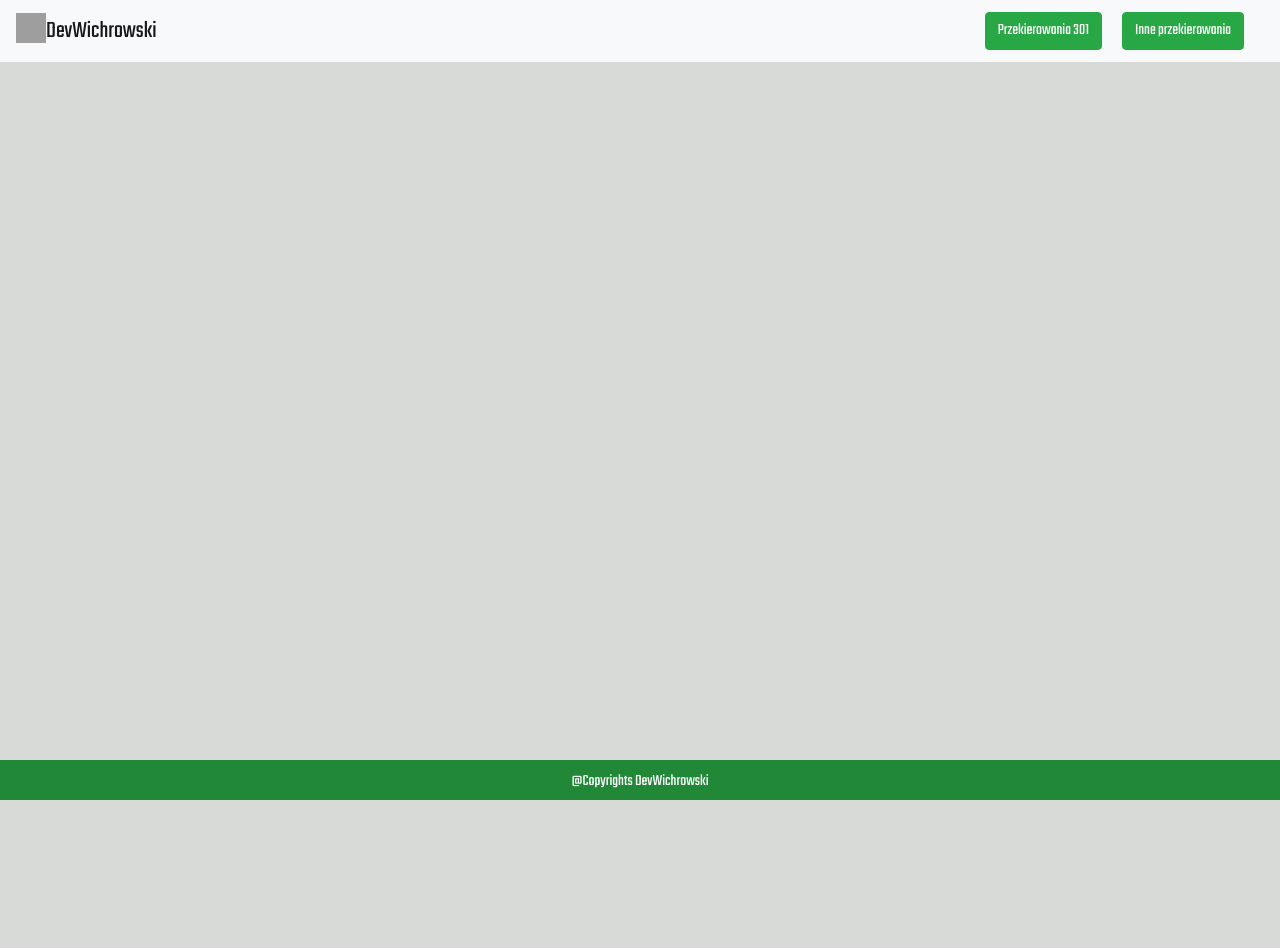
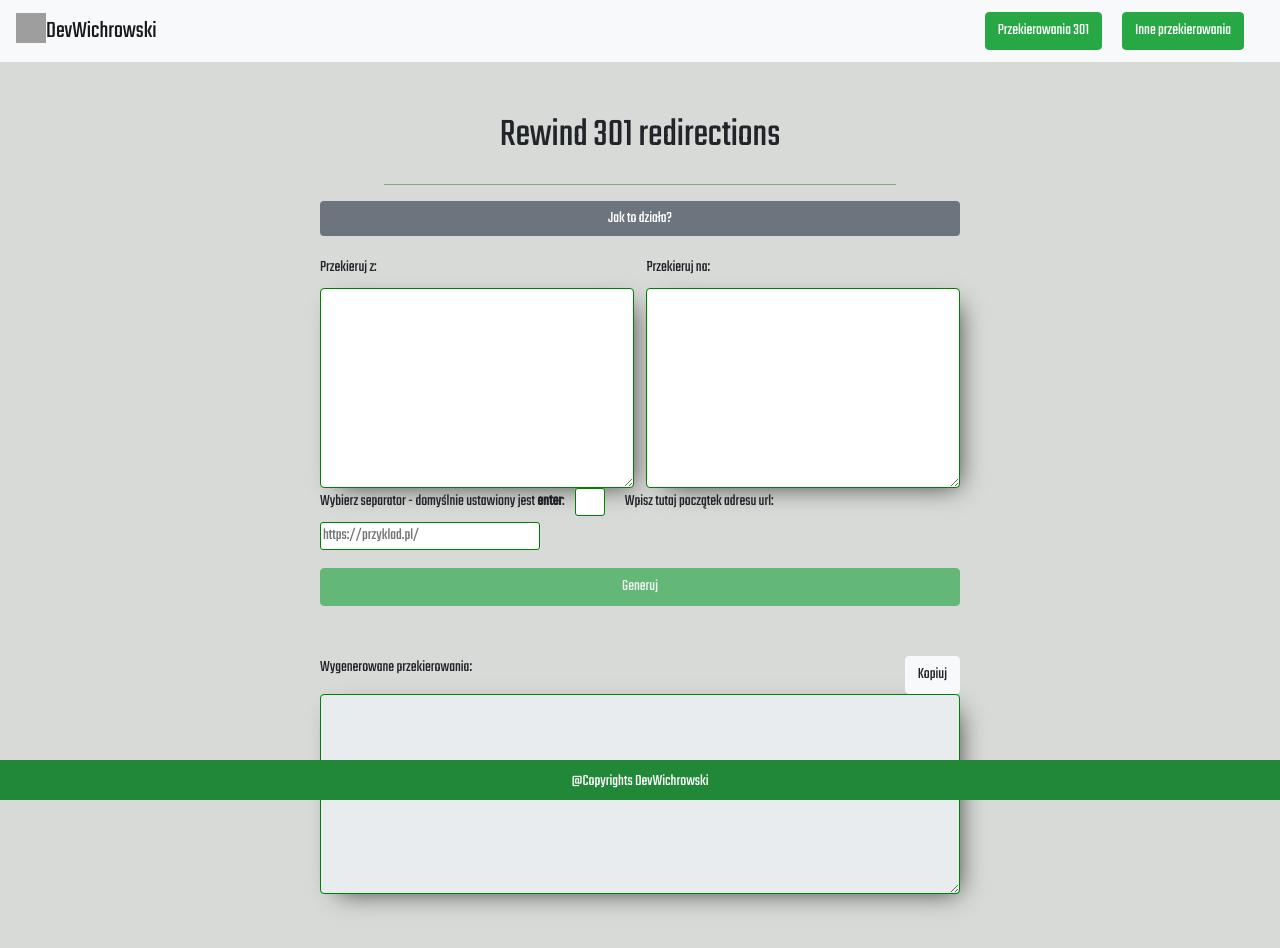
Before and after one commit to DevWichrowski/react-redirections, a React (Create React App) app: page / in a window 1280 px wide. Shown: the top 948 px of the page. Before the commit the page ends 800 px from the top, so only its background shows below. Built offline with nearby package versions, Linux system fonts and the light colour scheme; grey boxes are pictures that could not be loaded.

Commit message:
fix routing

```diff
--- a/package.json
+++ b/package.json
@@ -11,12 +11,14 @@
   "scripts": {
     "start": "react-scripts start",
     "build": "react-scripts build",
+    "deploy": "gh-pages -d build",
     "test": "react-scripts test",
     "eject": "react-scripts eject"
   },
   "eslintConfig": {
     "extends": "react-app"
   },
+  "homepage": "https://devwichrowski.github.io/react-redirections/",
   "browserslist": [
     ">0.2%",
     "not dead",
--- a/src/App.js
+++ b/src/App.js
@@ -9,16 +9,16 @@ import OtherTools from './components/otherTools/OtherTools';
 class App extends Component {
 	render() {
 		return (
-			<div>
+			<BrowserRouter>
+			<>
 				<Header />
-				<BrowserRouter>
-					<div>
-						<Route exact path="/react-redirections/" component={Main} />
-						<Route path="/narzedzia" component={OtherTools} />
-					</div>
-				</BrowserRouter>
+				<div>
+					<Route exact path="/" component={Main} />
+					<Route path="/narzedzia" component={OtherTools} />
+				</div>
 				<Footer />
-			</div>
+			</>
+			</BrowserRouter>
 		);
 	}
 }
--- a/src/components/header/Header.js
+++ b/src/components/header/Header.js
@@ -1,4 +1,5 @@
 import React from 'react';
+import { NavLink } from 'react-router-dom';
 import './Header.css';
 
 const Header = () => {
@@ -16,17 +17,17 @@ const Header = () => {
 					<span className="logo-text">DevWichrowski</span>
 				</a>
 				<span className="buttons-flex">
-					<a href="/react-redirections/">
+					<NavLink to="/">
 						<button type="button" className="btn btn-info">
 							Przekierowania 301
 						</button>
 						<span className="sr-only">(current)</span>
-					</a>
-					<a href="/narzedzia">
+					</NavLink>
+					<NavLink to="/narzedzia">
 						<button type="button" className="btn btn-info">
 							Inne przekierowania
 						</button>
-					</a>
+					</NavLink>
 				</span>
 			</nav>
 		</div>
```
